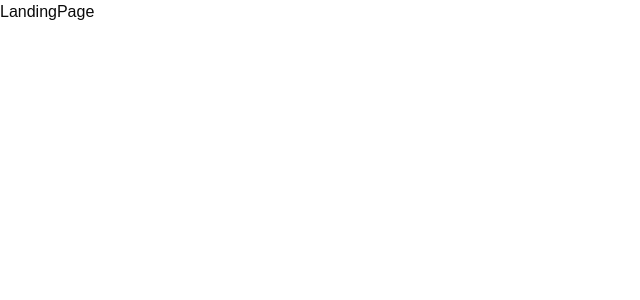
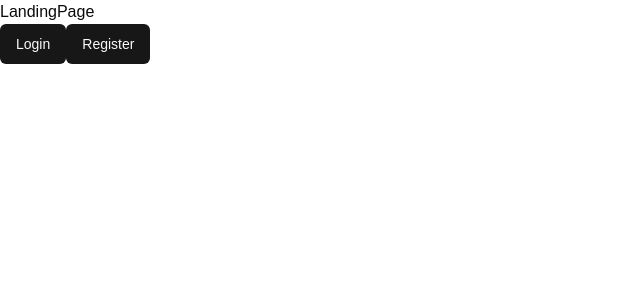
Before and after one commit to Aman-Islam-2003/SAAS-AI-PLATFORM, a Next.js app in the folder ai-saas/: page / in a window 1280 px wide. Shown: the top 300 px of the page, without its empty margins (0-640 px from the left). Built offline with nearby package versions, Linux system fonts and the light colour scheme.

Commit message:
Update page.tsx

```diff
--- a/ai-saas/app/(landing)/page.tsx
+++ b/ai-saas/app/(landing)/page.tsx
@@ -1,11 +1,21 @@
-import React from 'react'
+import { Button } from "@/components/ui/button";
+import Link from "next/link";
+import React from "react";
 
 const LandingPage = () => {
   return (
     <div>
       LandingPage
+      <div>
+        <Link href={"/sign-in"}>
+          <Button>Login</Button>
+        </Link>
+        <Link href={"/sign-up"}>
+          <Button>Register</Button>
+        </Link>
+      </div>
     </div>
-  )
-}
+  );
+};
 
-export default LandingPage
+export default LandingPage;
```
